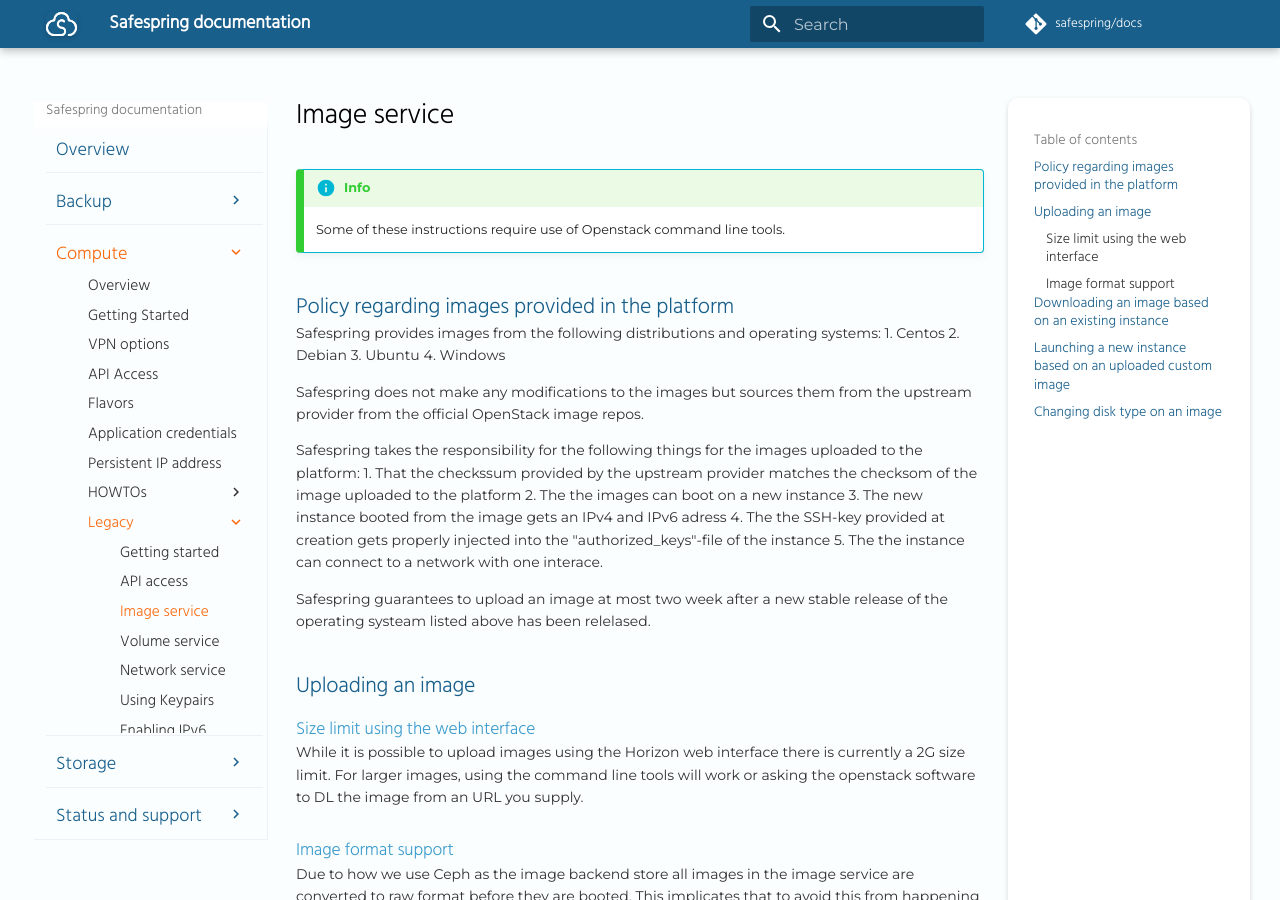
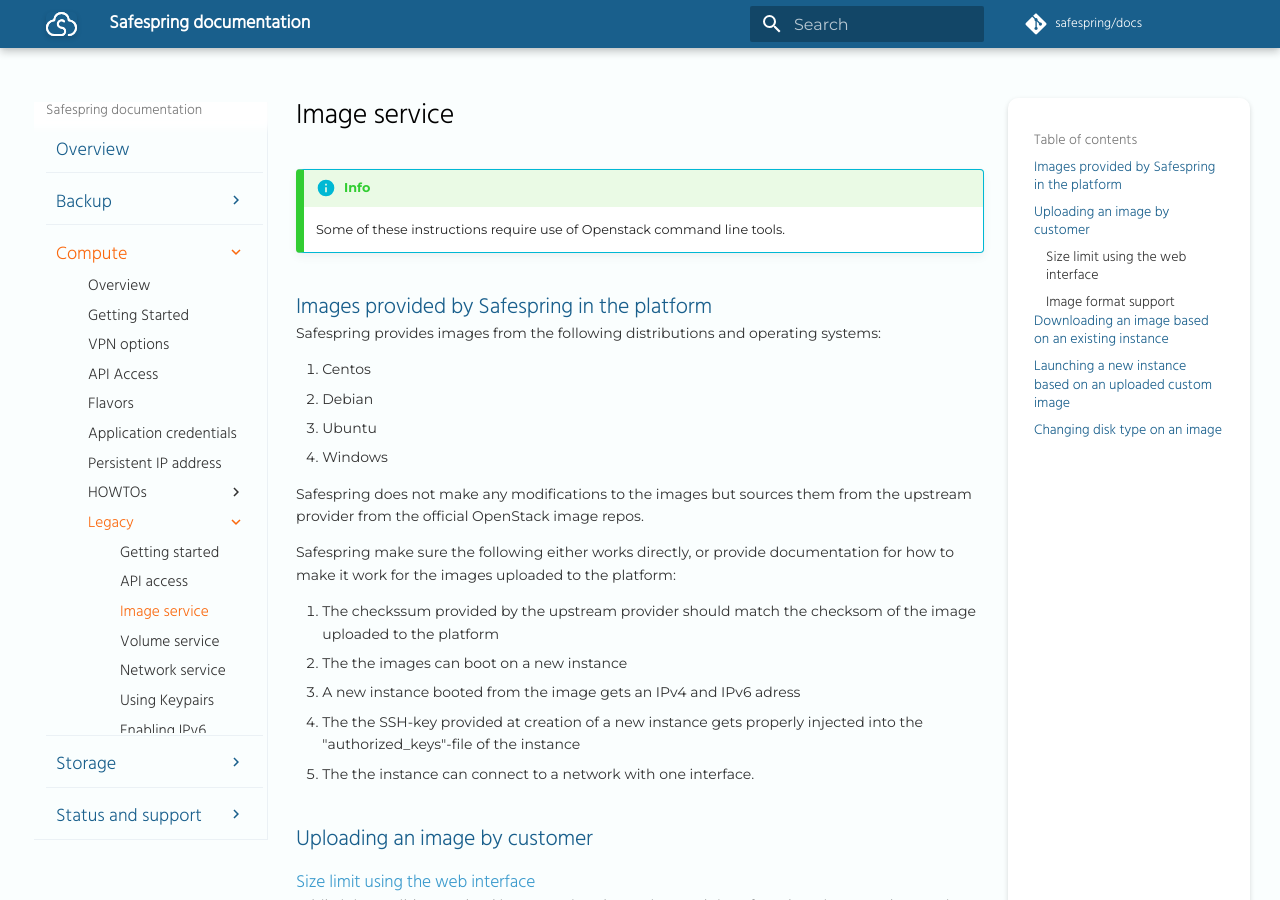
Before and after one commit to safespring/docs, an MkDocs documentation site: the page built from content/compute/image.md, in a window 1280 px wide and 900 px high. Built offline with MkDocs 1.6.1 and Material for MkDocs 9.7.7, drawn with Linux system fonts in a browser that asks for light colours; a script that is not in the unit is left out; comment, search, counter and statistics services are not loaded; old or Windows-style settings are respelled for this version of MkDocs.

Commit message:
Update image.md

```diff
--- a/content/compute/image.md
+++ b/content/compute/image.md
@@ -2,8 +2,11 @@
 
 !!! info
     Some of these instructions require use of Openstack command line tools.
-## Policy regarding images provided in the platform
+
+## Images provided by Safespring in the platform
+
 Safespring provides images from the following distributions and operating systems:
+
 1. Centos
 2. Debian
 3. Ubuntu
@@ -11,16 +14,15 @@
 
 Safespring does not make any modifications to the images but sources them from the upstream provider from the official OpenStack image repos.
 
-Safespring takes the responsibility for the following things for the images uploaded to the platform:
-1. That the checkssum provided by the upstream provider matches the checksom of the image uploaded to the platform
+Safespring make sure the following either works directly, or provide documentation for how to make it work for the images uploaded to the platform:
+
+1. The checkssum provided by the upstream provider should match the checksom of the image uploaded to the platform
 2. The the images can boot on a new instance
-3. The new instance booted from the image gets an IPv4 and IPv6 adress
-4. The the SSH-key provided at creation gets properly injected into the "authorized_keys"-file of the instance
-5. The the instance can connect to a network with one interace.
+3. A new instance booted from the image gets an IPv4 and IPv6 adress
+4. The the SSH-key provided at creation of a new instance gets properly injected into the "authorized_keys"-file of the instance
+5. The the instance can connect to a network with one interface.
 
-Safespring guarantees to upload an image at most two week after a new stable release of the operating systeam listed above has been relelased.
-
-## Uploading an image
+## Uploading an image by customer
 
 ### Size limit using the web interface
 
```
